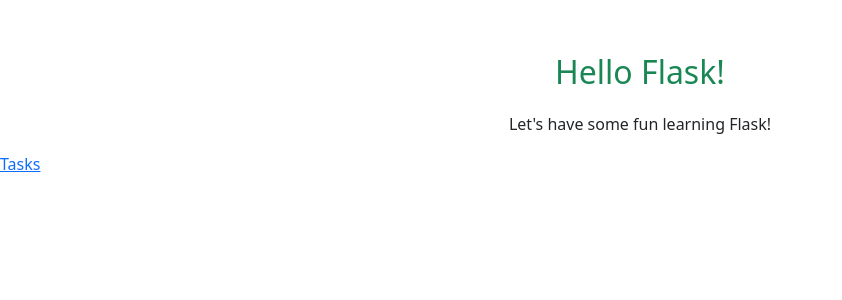
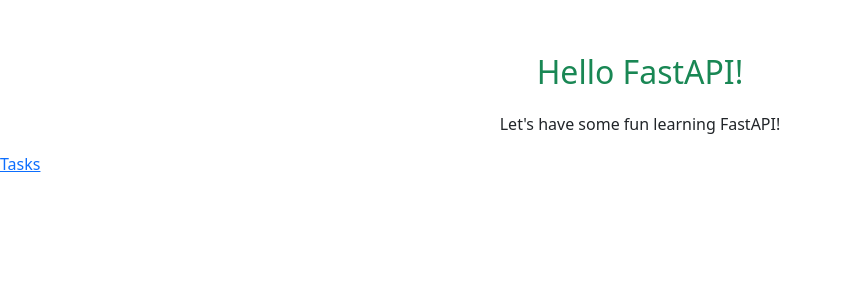
Before and after one commit to adamatics/containerize-fastapi-app, a FastAPI app: page / in a window 1280 px wide. Shown: the top 300 px of the page, without its empty margins (0-842 px from the left). Run offline with FastAPI, Linux system fonts and the light colour scheme.

Commit message:
fix: rename flask to fastapi

```diff
--- a/templates/index.html
+++ b/templates/index.html
@@ -10,12 +10,12 @@
     <link href="https://cdn.jsdelivr.net/npm/bootstrap@5.2.3/dist/css/bootstrap.min.css" rel="stylesheet"
         integrity="sha384-rbsA2VBKQhggwzxH7pPCaAqO46MgnOM80zW1RWuH61DGLwZJEdK2Kadq2F9CUG65" crossorigin="anonymous">
     <link rel="stylesheet" href="../static/styles.css">
-    <title>Hello Flask!</title>
+    <title>Hello FastAPI!</title>
 
 </head>
 
 <body class="mt-5">
-    <p class="fs-2 text-center text-success">Hello Flask!</p>
-    <p class="fs-6 text-center">Let's have some fun learning Flask!</p>
+    <p class="fs-2 text-center text-success">Hello FastAPI!</p>
+    <p class="fs-6 text-center">Let's have some fun learning FastAPI!</p>
     <a href="{{ url_for('get_tasks') }}">Tasks</a>
 </body>
```
